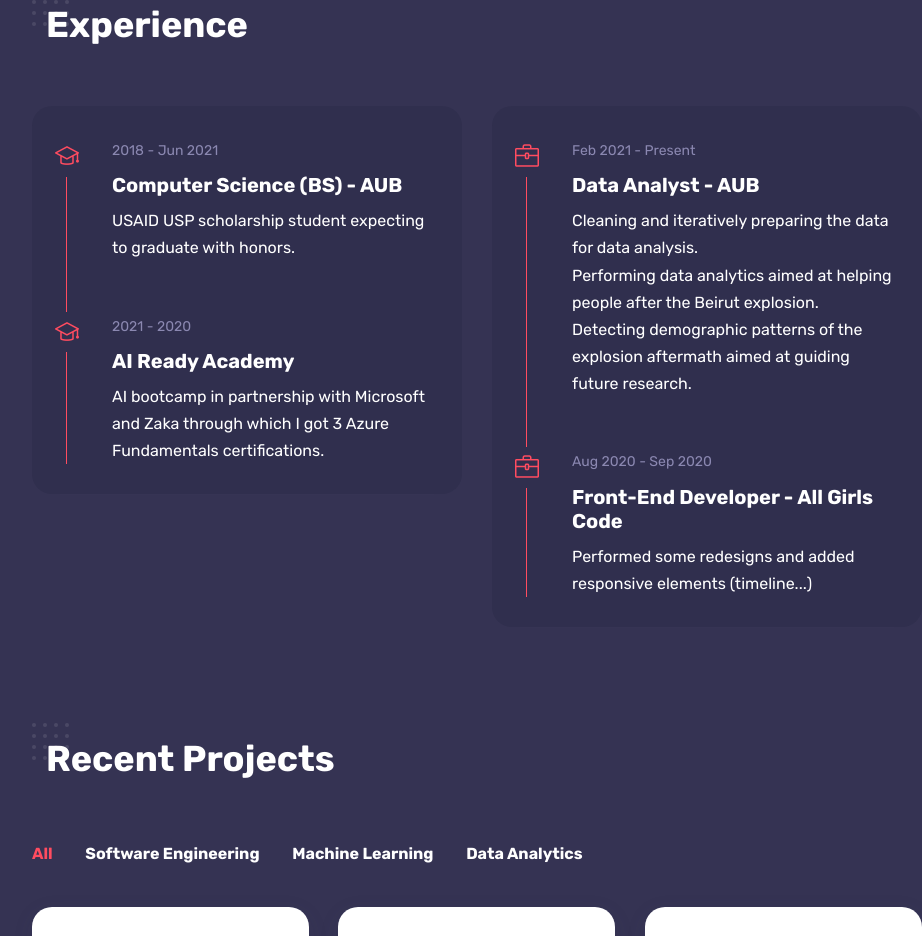
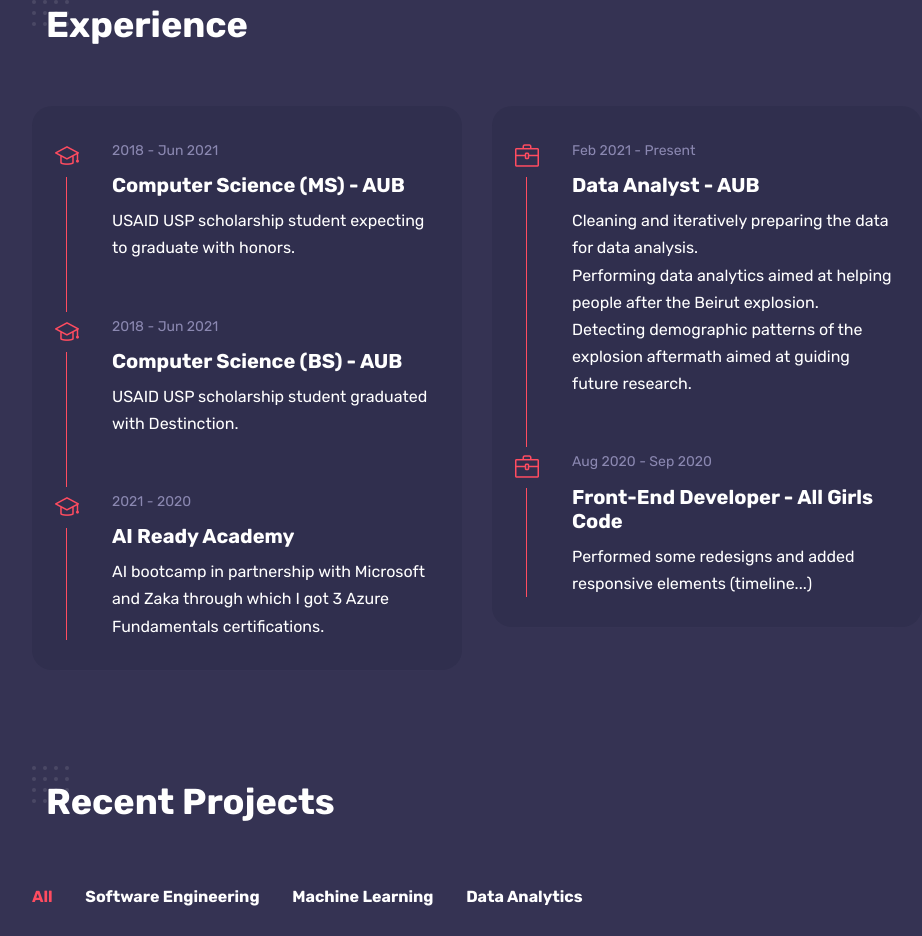
Before and after one commit to AssaadHalabi/assaadportfolio, a website: page public/Assaad.html in a window 1280 px wide. Shown: the part 2195-3131 px from the top of the page, without its empty margins (308-1230 px from the left). Drawn offline with nearby package versions, Linux system fonts and the light colour scheme.

Commit message:
Update Resume Degree Type

```diff
--- a/public/Assaad.html
+++ b/public/Assaad.html
@@ -377,12 +377,19 @@
 
 					<div class="timeline edu bg-dark rounded shadow-light padding-30 overflow-hidden">
 
+						<div class="timeline-container wow fadeInUp">
+							<div class="content">
+								<span class="time">2018 - Jun 2021</span>
+								<h3 class="title">Computer Science (MS) - AUB</h3>
+								<p>USAID USP scholarship student expecting to graduate with honors.</p>
+							</div>
+						</div>
 
 						<div class="timeline-container wow fadeInUp">
 							<div class="content">
 								<span class="time">2018 - Jun 2021</span>
 								<h3 class="title">Computer Science (BS) - AUB</h3>
-								<p>USAID USP scholarship student expecting to graduate with honors.</p>
+								<p>USAID USP scholarship student graduated with Destinction.</p>
 							</div>
 						</div>
 
```
Also changed, not shown: 1 other file.
